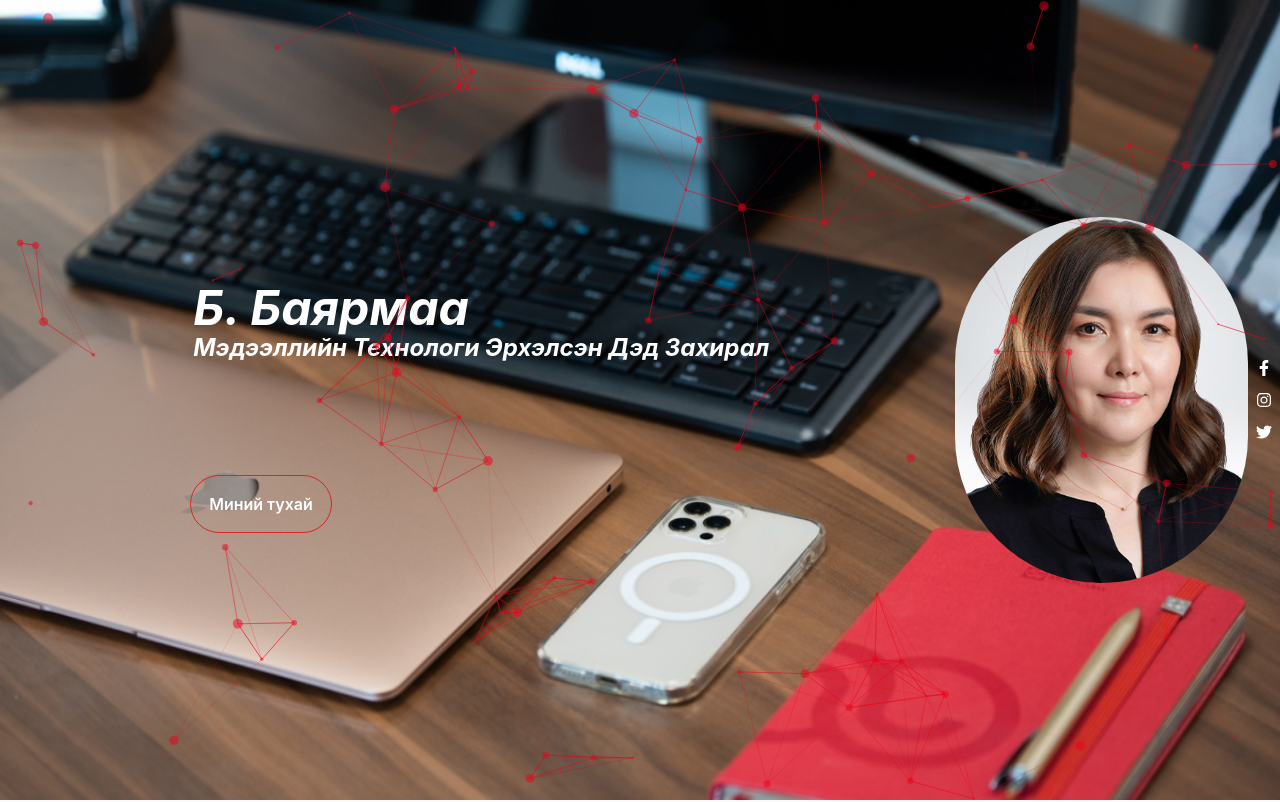
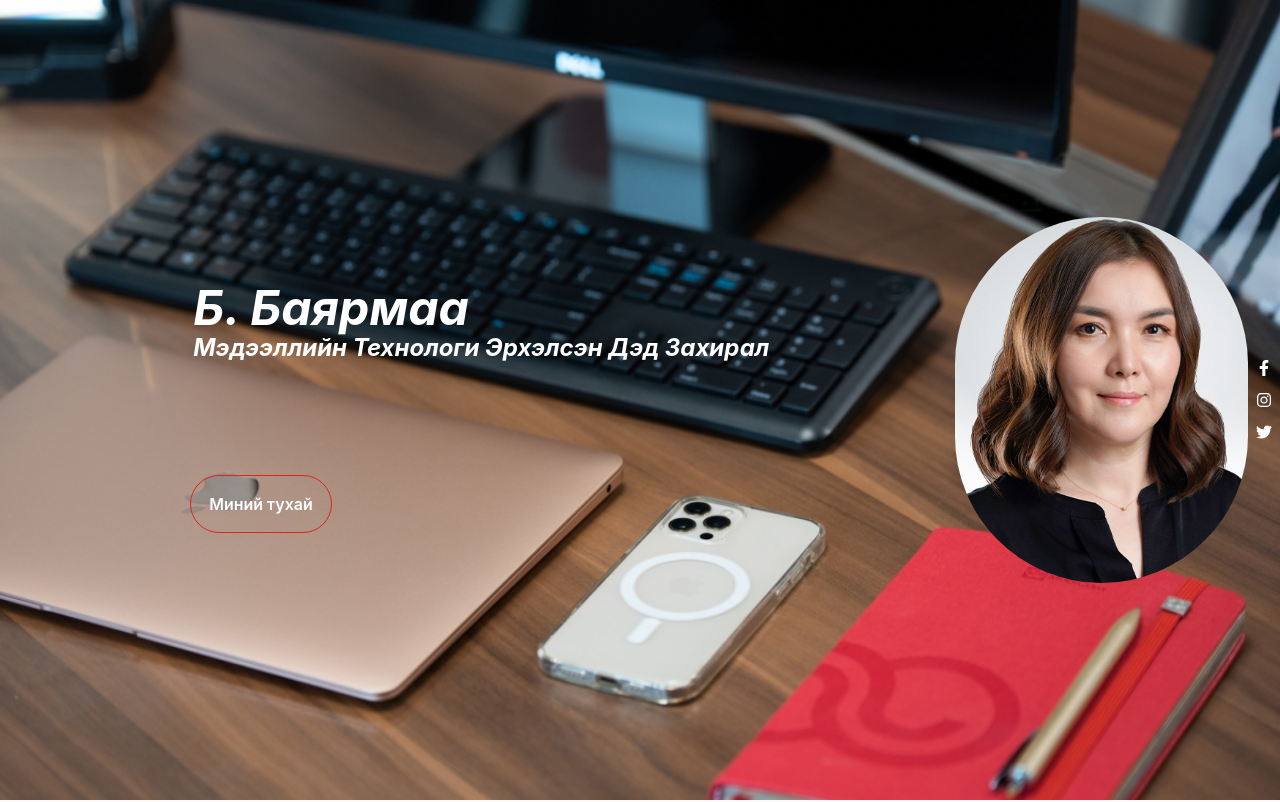
Before and after one commit to TuvshinbayarO/mobicom-portfolio2, a React (Create React App) app: page / in a window 1280 px wide. Shown: the top 802 px of the page. Built offline with nearby package versions, Linux system fonts and the light colour scheme.

Commit message:
remove particles

```diff
--- a/src/App.js
+++ b/src/App.js
@@ -26,7 +26,7 @@ function App() {
       {
         loading ? (<div className='h-screen flex justify-center items-center'> <BeatLoader color={'#cd1932'} loading={loading} size={20} /></div>) : (
       <div>
-      <ParticlesBackground />
+      {/* <ParticlesBackground /> */}
       <div style={{backgroundImage: `url(${Logo})`, backgroundPosition: 'center' ,backgroundRepeat: 'no-repeat', backgroundSize: 'cover'}}>
       <div className='container mx-auto'>
         <div className='flex justify-center items-center h-screen px-2'>
```
